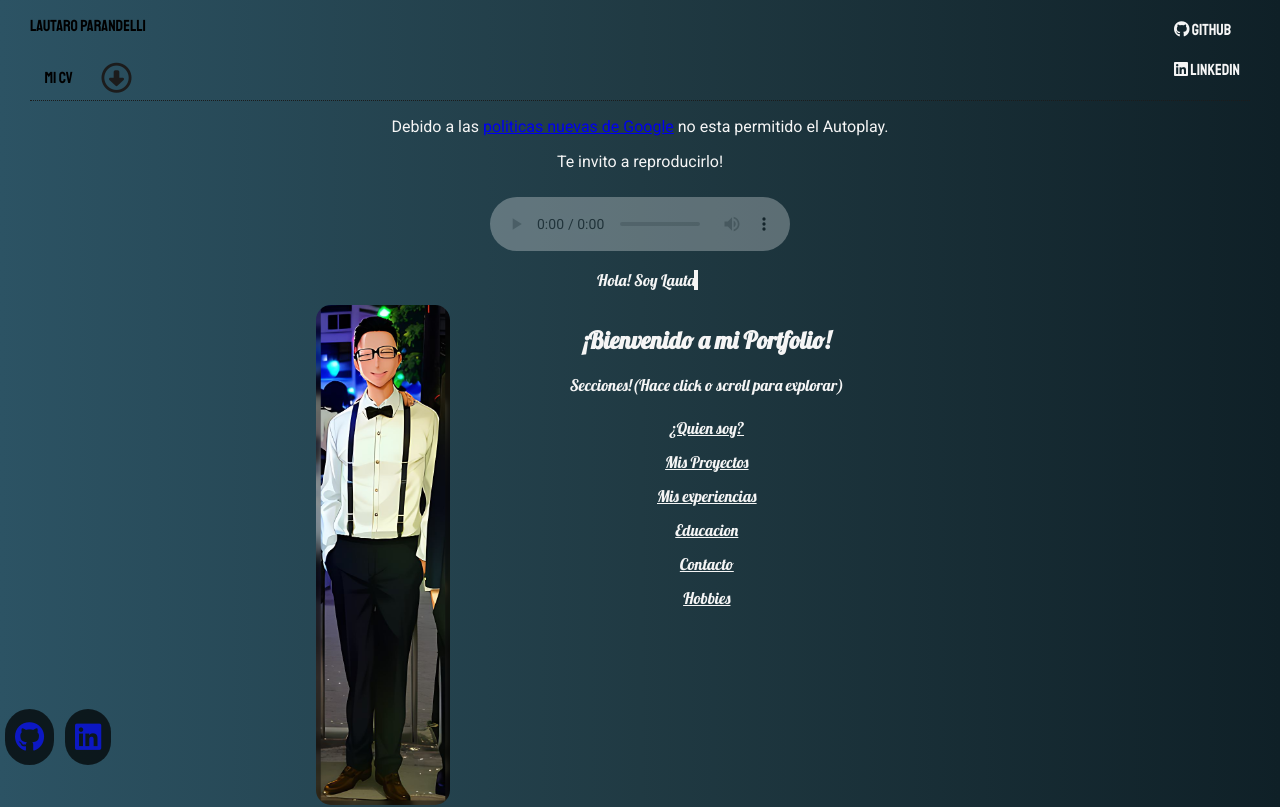
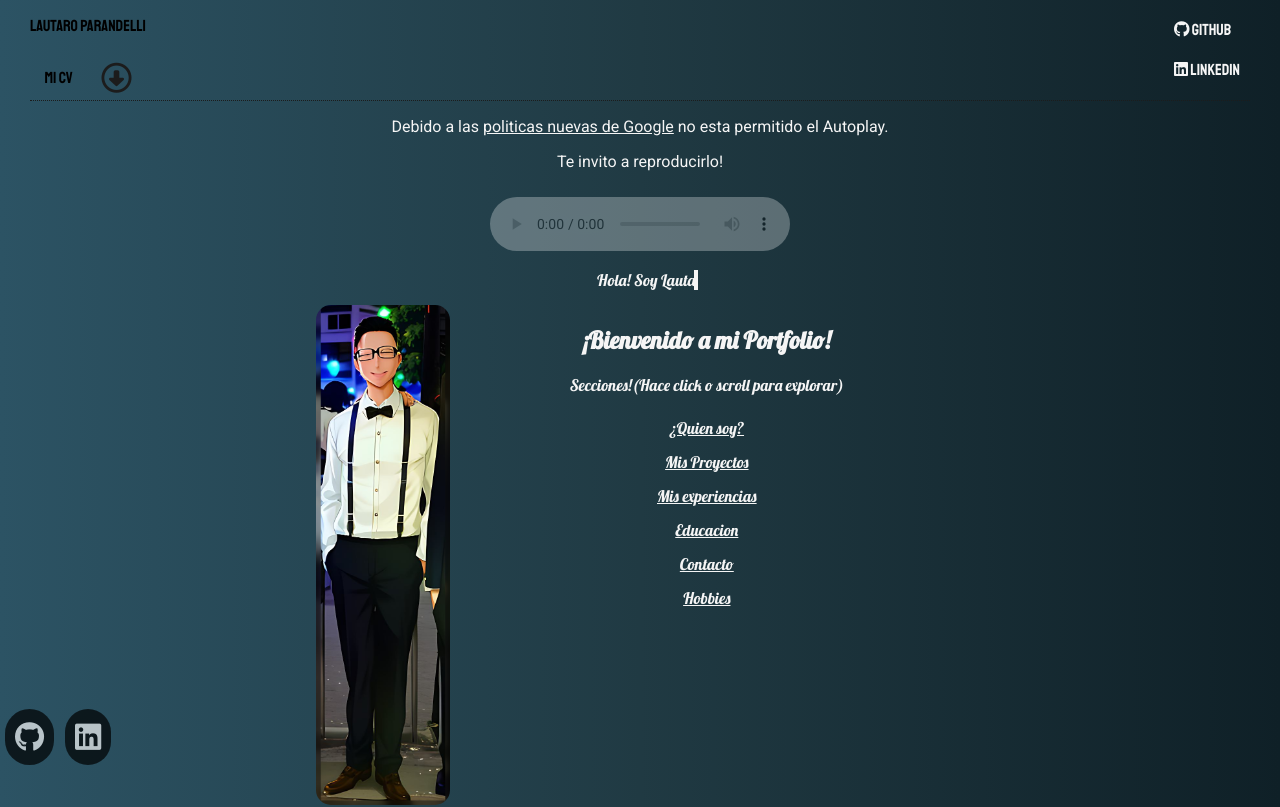
Before and after one commit to LautaroSP/PortFolio, a React (Create React App) app: page / in a window 1280 px wide. Shown: the top 807 px of the page. Built offline with nearby package versions, Linux system fonts and the light colour scheme.

Commit message:
modificando los links

```diff
--- a/src/App.css
+++ b/src/App.css
@@ -59,8 +59,13 @@ a:visited {
     background-color: black;
     padding: 10px;
     border-radius: 30px;
+    color: whitesmoke;
 }
 
 .a2{
     left: 60px;
 }
+
+a{
+    color: whitesmoke
+}
```
